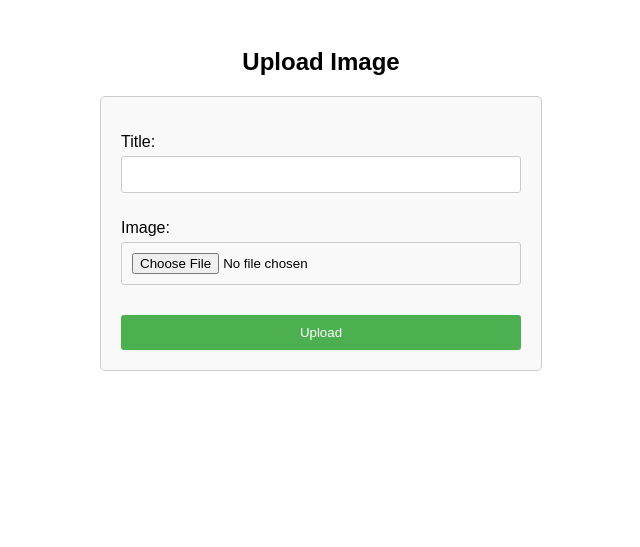
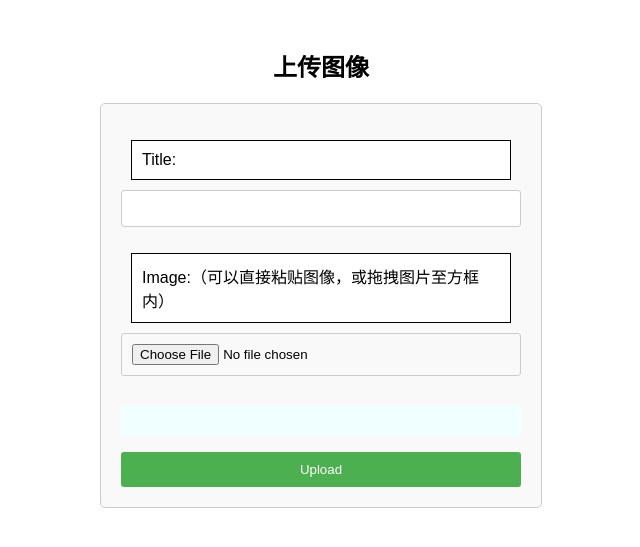
Before and after one commit to tsaitang404/poto, a Django app: page /upload/ in a window 1280 px wide. Shown: the top 547 px of the page, without its empty margins (319-959 px from the left). Run offline with Django 5.2, Linux system fonts and the light colour scheme.

Commit message:
美化页面

```diff
--- a/images/templates/upload.html
+++ b/images/templates/upload.html
@@ -8,7 +8,7 @@
 </head>
 
 <body>
-    <h2>Upload Image</h2>
+    <h2>上传图像</h2>
     <form method="post" enctype="multipart/form-data">
         {% csrf_token %}
         <p>
@@ -18,7 +18,7 @@
 
         </p>
         <p>
-            <label for="id_image">Image:</label>
+            <label for="id_image">Image:（可以直接粘贴图像，或拖拽图片至方框内）</label>
             <input type="file" name="image" accept="image/*" required aria-invalid="true" id="id_image">
         <div id="preview"></div>
         </p>
@@ -28,6 +28,7 @@
         // 获取两个Input
         const fileInput = document.querySelector('input[type="file"]');
         const titleInput = document.querySelector('input[name="title"]');
+        const form = document.querySelector('form');
         // 自动填入title
         document.addEventListener('DOMContentLoaded', function () {
 
@@ -40,12 +41,12 @@
             });
         });
         // 拖拽监听器
-        fileInput.addEventListener('dragover', function (e) {
+        form.addEventListener('dragover', function (e) {
             e.preventDefault();
             e.stopPropagation();
         });
 
-        fileInput.addEventListener('drop', function (e) {
+        form.addEventListener('drop', function (e) {
             e.preventDefault();
             e.stopPropagation();
 
--- a/static/main.css
+++ b/static/main.css
@@ -34,15 +34,15 @@ body {
 #preview {
     text-align: center;
     margin-top: 20px;
+    padding-top: 20px;
+    padding-bottom: 10px;
     max-width: 100%;
-            /* 设置预览区域的最大宽度为父元素宽度 */
+    background-color: azure;
 }
 
 #preview img {
-            max-width: 100%;
-            /* 设置预览图片的最大宽度为预览区域的宽度 */
+    width: 90%;
     height: auto;
-            /* 让高度自适应，防止图片变形 */
 }
 
 button {
@@ -59,3 +59,21 @@ body {
 button:hover {
     background-color: #45a049;
 }
+
+#main {
+    max-width: 400px;
+    margin: 0 auto;
+    padding: 20px;
+    border: 1px solid #ccc;
+    border-radius: 5px;
+    background-color: #f9f9f9;background-color: #f9f9f9;
+}
+#text-to-copy {
+    background-color: white;
+}
+label {
+    margin: 10px;
+    background-color: white;
+    border: solid 1px;
+    padding: 10px;
+}
```
Also changed, not shown: images/templates/view.html (+27 -3 lines), db.sqlite3 (deleted). Lines whose indentation alone changed are shown as unchanged.
